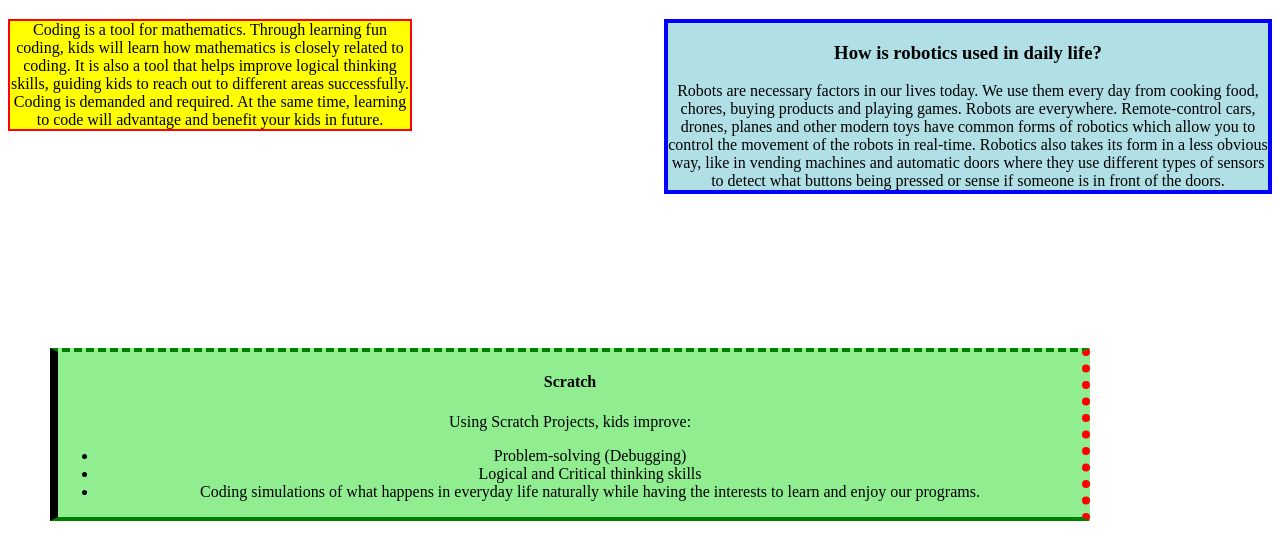
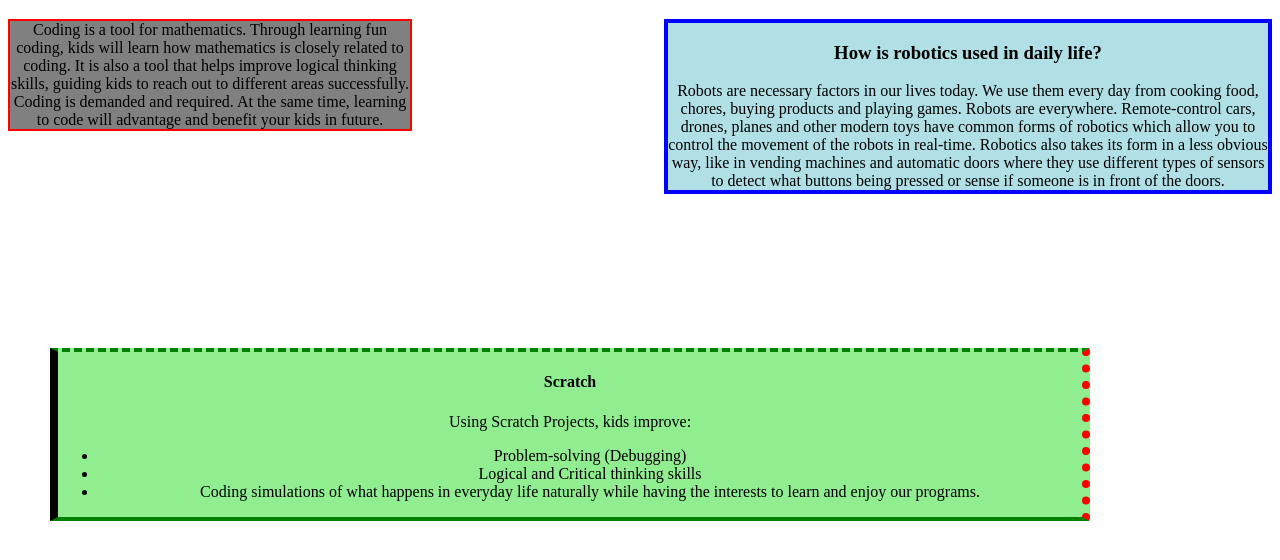
Before and after one commit to robotdaysean/park, a plain HTML site: page index.html in a window 1280 px wide. Shown: the part 152-712 px from the top of the page. Drawn offline with Linux system fonts and the light colour scheme.

Commit message:
Update index.html

```diff
--- a/index.html
+++ b/index.html
@@ -22,7 +22,7 @@ text-shadow:2px 2px 2px red;
 
 
 
-<div style="background-color:yellow;
+<div style="background-color:grey;
 text-align:center;
 border:2px solid red;
 width:400px;height:auto;
```
